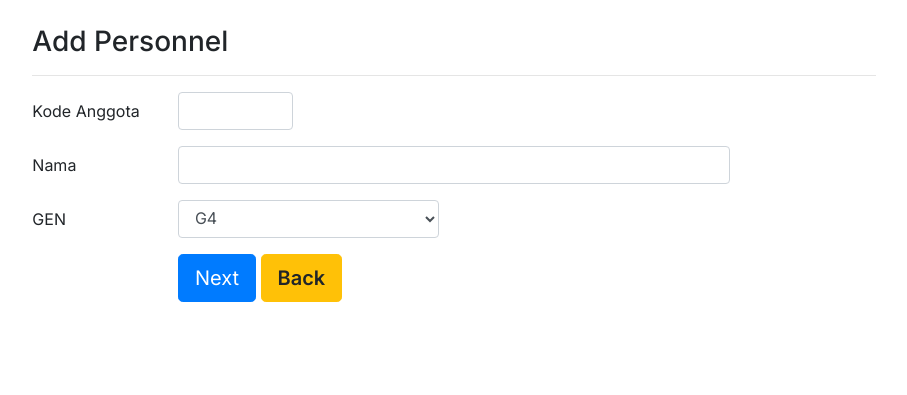
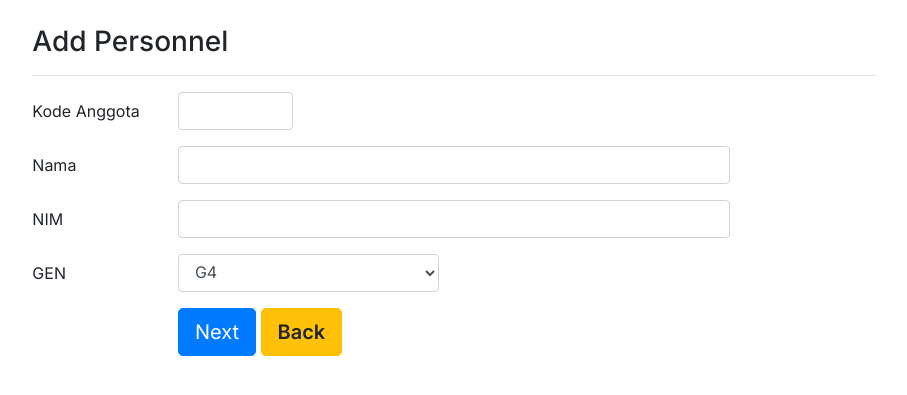
Before and after one commit to lifeatedmlab/PROJECT-FACE-RECOGNITION, a Flask app: page /addprsn in a window 1280 px wide. Shown: the part 147-542 px from the top of the page, without its empty margins (186-1093 px from the left). Run offline with Flask 3, Linux system fonts and the light colour scheme; some libraries are stand-ins or nearby versions.

Commit message:
menambahkan NIM di register

```diff
--- a/faceRecognition_files/app.py
+++ b/faceRecognition_files/app.py
@@ -33,7 +33,7 @@ def addprsn():
 def addprsn_submit():
     kodeAnggota = request.form.get('txtkdag')
     nama = request.form.get('txtnama')
-    nim = 0
+    nim = request.form.get('txtnim')
     gen = request.form.get('optgen')
 
     if not kodeAnggota:
@@ -42,6 +42,10 @@ def addprsn_submit():
 
     if not nama:
         flash('Nama tidak boleh kosong', 'error')
+        return redirect(url_for('addprsn'))
+
+    if not nim:
+        flash('NIM tidak boleh kosong', 'error')
         return redirect(url_for('addprsn'))
 
     if kodeAnggota_exists(kodeAnggota):
--- a/faceRecognition_files/templates/addprsn.html
+++ b/faceRecognition_files/templates/addprsn.html
@@ -23,6 +23,12 @@
                     <label for="txtnama" class="col-sm-2 col-form-label">Nama</label>
                     <div class="col-sm-8">
                         <input type="text" class="form-control" id="txtnama" name="txtnama" required>
+                    </div>
+                </div>
+                <div class="form-group row">
+                    <label for="txtnim" class="col-sm-2 col-form-label">NIM</label>
+                    <div class="col-sm-8">
+                        <input type="int" class="form-control" id="txtnim" name="txtnim" required>
                     </div>
                 </div>
                 <div class="form-group row">
```
